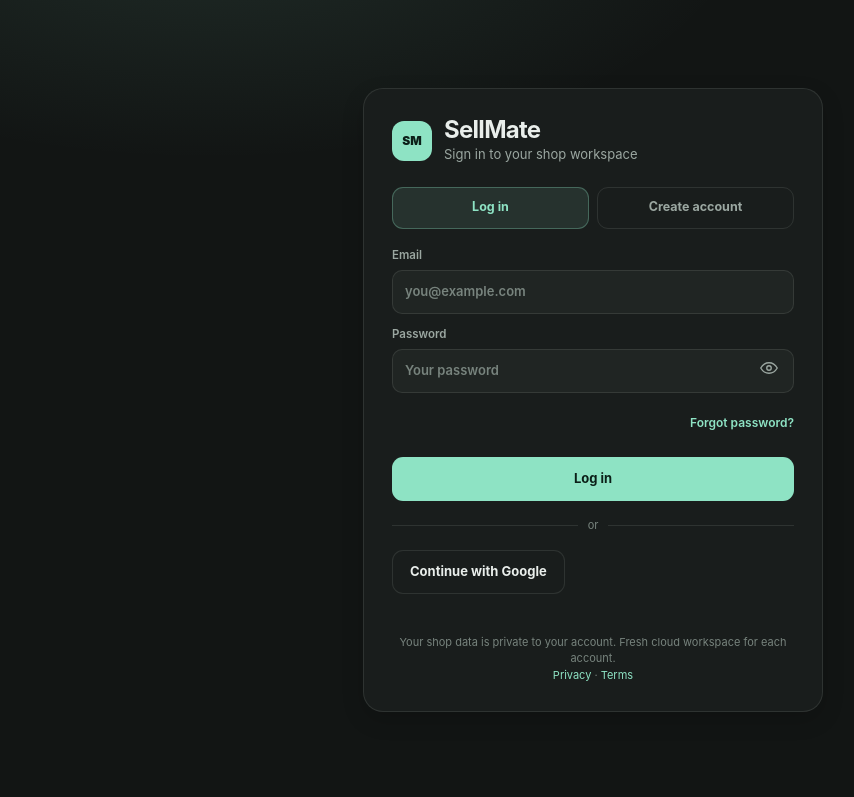
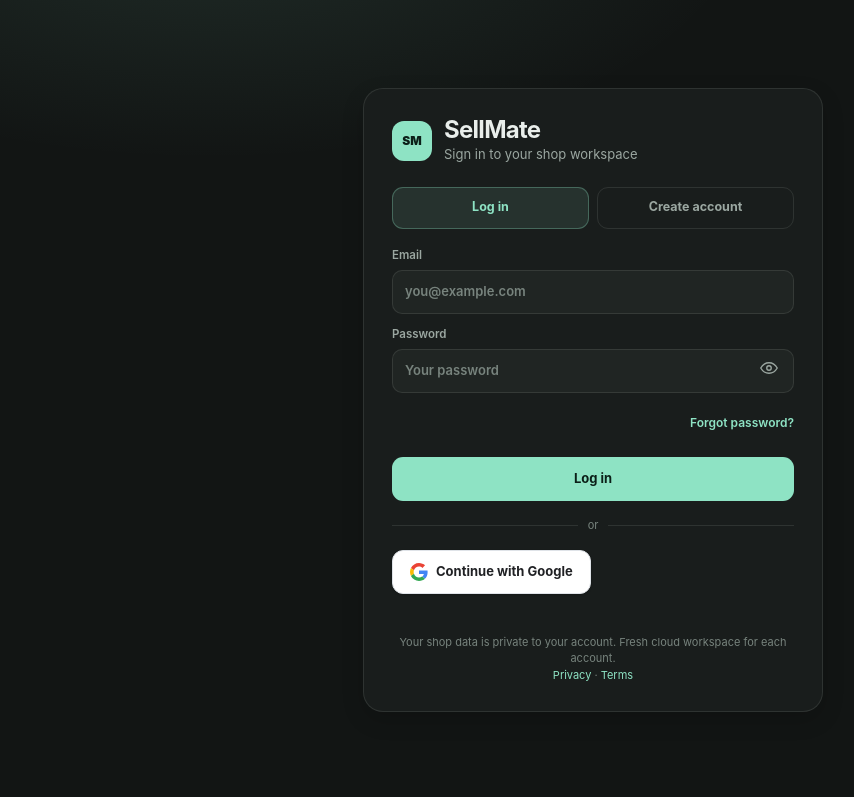
Before and after one commit to samad88900-hash/sellmate, a plain HTML site: page index.html in a window 1280 px wide. Shown: the top 797 px of the page, without its empty margins (47-901 px from the left). Drawn offline with nearby package versions, Linux system fonts and the light colour scheme.

Commit message:
Polish Google sign-in button with official logo

```diff
--- a/index.html
+++ b/index.html
@@ -88,7 +88,15 @@
       </form>
 
       <div class="auth-divider"><span>or</span></div>
-      <button class="btn ghost full" type="button" id="googleAuthBtn">Continue with Google</button>
+      <button class="btn google-btn full" type="button" id="googleAuthBtn">
+        <svg class="google-logo" viewBox="0 0 48 48" aria-hidden="true" focusable="false">
+          <path fill="#EA4335" d="M24 9.5c3.54 0 6.71 1.22 9.21 3.6l6.85-6.85C35.9 2.38 30.47 0 24 0 14.62 0 6.51 5.38 2.56 13.22l7.98 6.19C12.43 13.72 17.74 9.5 24 9.5z"/>
+          <path fill="#4285F4" d="M46.98 24.55c0-1.57-.15-3.09-.38-4.55H24v9.02h12.94c-.58 2.96-2.26 5.48-4.78 7.18l7.73 6c4.51-4.18 7.09-10.36 7.09-17.65z"/>
+          <path fill="#FBBC05" d="M10.53 28.59c-.48-1.45-.76-2.99-.76-4.59s.27-3.14.76-4.59l-7.98-6.19C.92 16.46 0 20.12 0 24c0 3.88.92 7.54 2.56 10.78l7.97-6.19z"/>
+          <path fill="#34A853" d="M24 48c6.48 0 11.93-2.13 15.89-5.81l-7.73-6c-2.15 1.45-4.92 2.3-8.16 2.3-6.26 0-11.57-4.22-13.47-9.91l-7.98 6.19C6.51 42.62 14.62 48 24 48z"/>
+        </svg>
+        <span>Continue with Google</span>
+      </button>
       <p class="auth-status" id="authStatus" aria-live="polite"></p>
       <p class="auth-note">Your shop data is private to your account. Fresh cloud workspace for each account.<br /><a href="privacy.html">Privacy</a> · <a href="terms.html">Terms</a></p>
     </div>
--- a/style.css
+++ b/style.css
@@ -206,6 +206,9 @@ button { cursor: pointer; }
 .btn.primary:hover { background: var(--accent); filter: brightness(.96); }
 .btn.ghost { background: var(--surface); border-color: var(--line); color: var(--text); }
 .btn.ghost:hover { background: var(--surface-2); border-color: var(--line-strong); }
+.btn.google-btn { background: #ffffff; border-color: #dfe3e8; color: #202124; box-shadow: 0 1px 2px rgba(0, 0, 0, .18); }
+.btn.google-btn:hover { background: #f8f9fa; border-color: #c9ced6; box-shadow: 0 2px 6px rgba(0, 0, 0, .22); }
+.btn.google-btn .google-logo { width: 18px; height: 18px; flex: 0 0 auto; }
 .btn.danger-ghost { background: var(--red-soft); border-color: var(--line); color: var(--red); }
 .text-btn {
   background: none; border: 0; color: var(--accent);
--- a/sw.js
+++ b/sw.js
@@ -1,5 +1,5 @@
 /* SellMate service worker — offline cache for the app shell. */
-const CACHE = "sellmate-v27";
+const CACHE = "sellmate-v28";
 const ASSETS = [
   "./",
   "./index.html",
```
